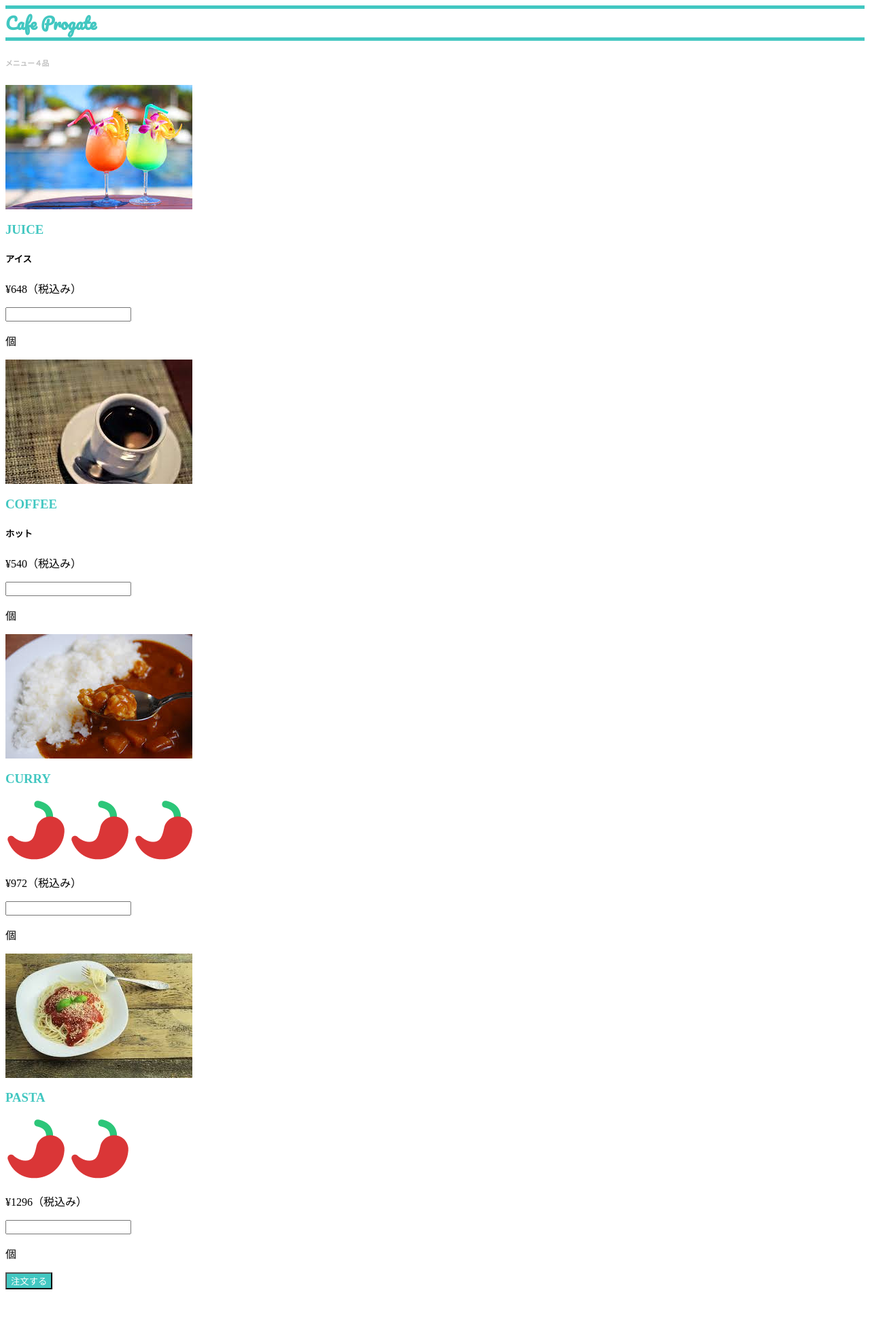
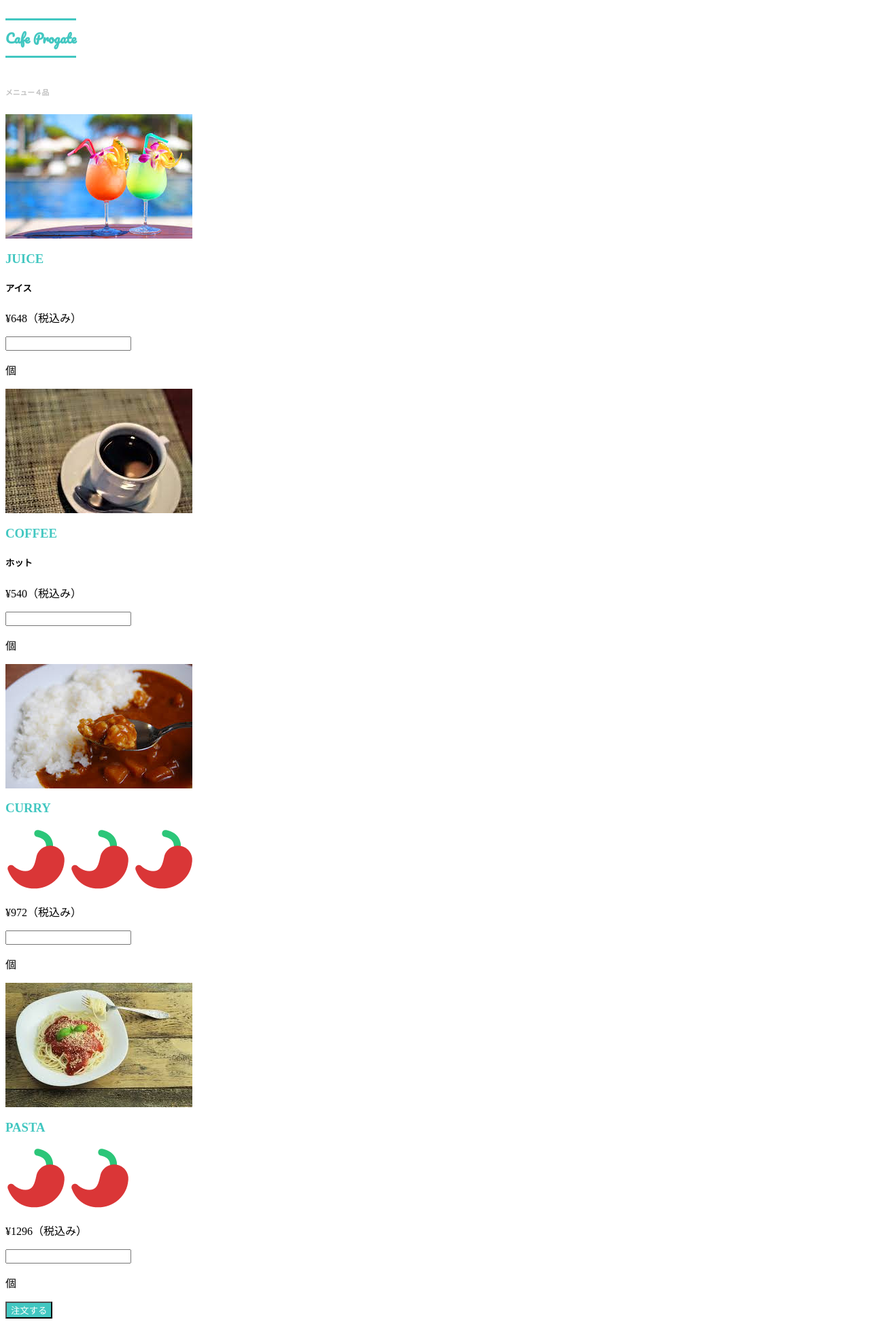
Before and after one commit to rinkokikuchi/cafe_progate, a PHP site: page / in a window 1280 px wide. Shown: the whole page at 68% size. Before the commit the page ends 1897 px from the top, so only its background shows below. Run offline with PHP 8.4, Linux system fonts and the light colour scheme.

Commit message:
5/8　タイトル調整

```diff
--- a/index.php
+++ b/index.php
@@ -14,7 +14,7 @@
     <body>
         <header>
             <div class = "title">
-                <h2 class = "title_name">Cafe Progate</h2>
+                <h3 class = "title_name">Cafe Progate</h3>
                 <h6>メニュー４品</h6>
             </div>
 
--- a/style.css
+++ b/style.css
@@ -1,8 +1,11 @@
 .title_name{
     color :#42c7c1;
     font-family :"Pacifico", sans-serif;
-    border-bottom: 5px solid;
-    border-top: 5px solid;
+    display:inline-block;
+    border-bottom: 3px solid;
+    border-top: 3px solid;
+    padding-top:10px;
+    padding-bottom:10px;
 }
 
 
@@ -18,3 +21,7 @@
     background-color :#42c7c1;
     color :#fff;
 }
+
+.menu{
+    justify-content: center;
+}
```
